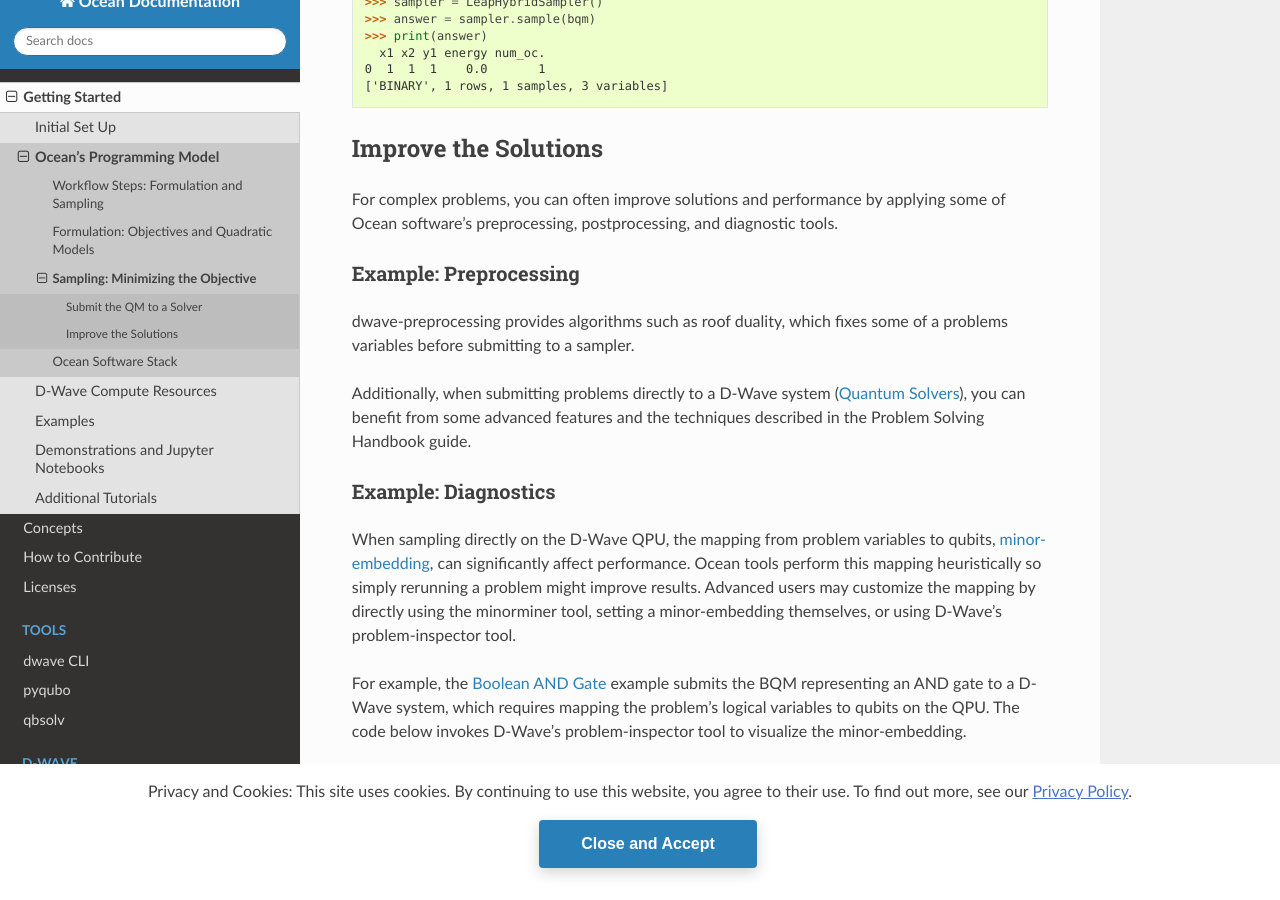
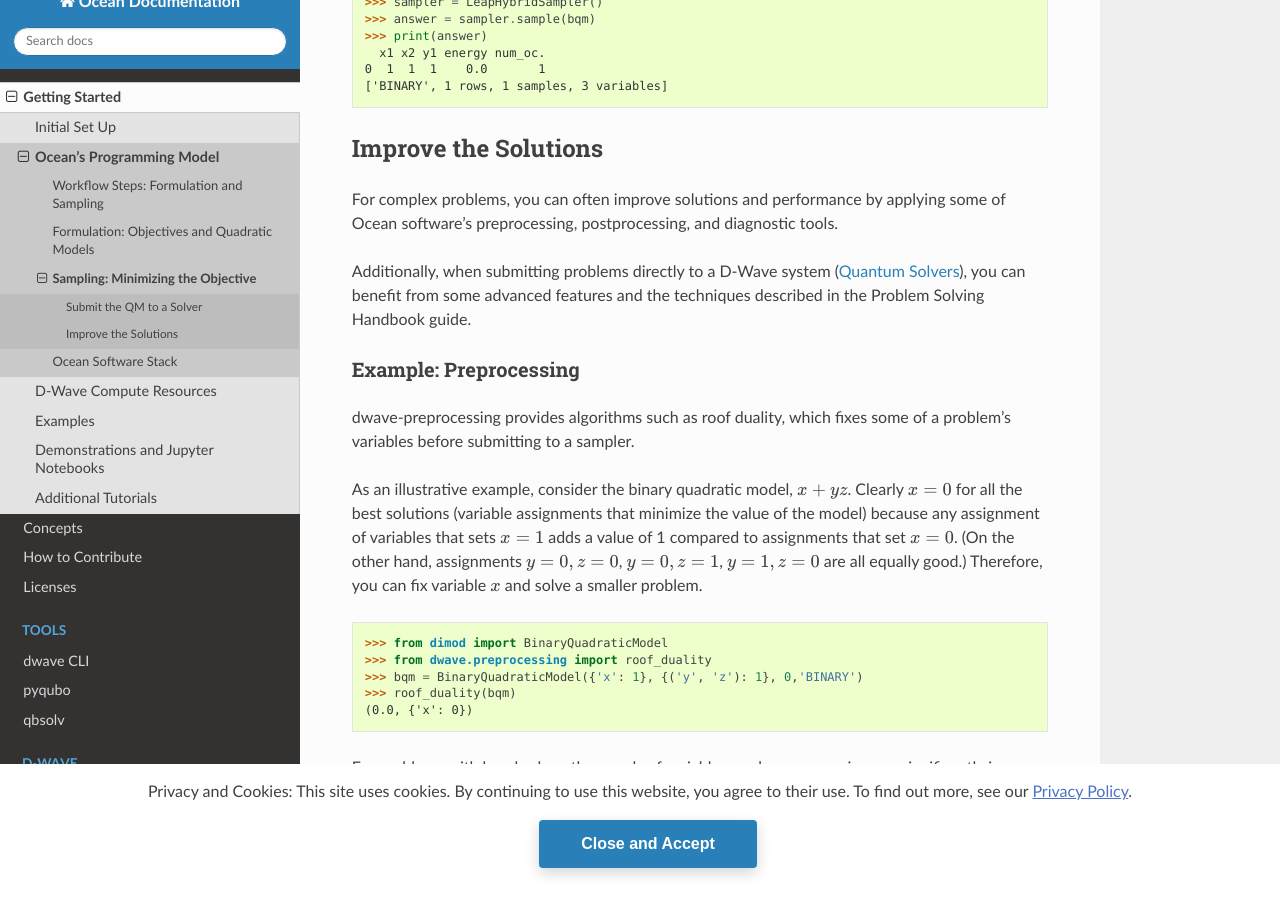
Before and after one commit to dwavesystems/dwave-ocean-sdk, a Sphinx documentation site: the page built from docs/overview/samplers.rst, in a window 1280 px wide and 900 px high, scrolled down 871 px. Built offline with Sphinx 7.4.7 and the Read the Docs theme 2.0.0, drawn with Linux system fonts in a browser that asks for light colours; pages that are not in the unit, such as notebooks, are missing from menus; the version number could not be read and is left out.

Commit message:
Add preprocessing example to Samplers

```diff
--- a/docs/overview/samplers.rst
+++ b/docs/overview/samplers.rst
@@ -54,16 +54,33 @@
 For complex problems, you can often improve solutions and performance by applying
 some of Ocean software's preprocessing, postprocessing, and diagnostic tools.
 
+Additionally, when submitting problems directly to a D-Wave system (:ref:`using_qpu`),
+you can benefit from some advanced features and the techniques described in the
+:std:doc:`Problem Solving Handbook <sysdocs_gettingstarted:doc_handbook>` guide.
+
 Example: Preprocessing
 ----------------------
 
 :std:doc:`dwave-preprocessing <oceandocs:docs_preprocessing/sdk_index>` provides
-algorithms such as roof duality, which fixes some of a problems variables before
+algorithms such as roof duality, which fixes some of a problem's variables before
 submitting to a sampler.
 
-Additionally, when submitting problems directly to a D-Wave system (:ref:`using_qpu`),
-you can benefit from some advanced features and the techniques described in the
-:std:doc:`Problem Solving Handbook <sysdocs_gettingstarted:doc_handbook>` guide.
+As an illustrative example, consider the binary quadratic model, :math:`x + yz`.
+Clearly :math:`x=0` for all the best solutions (variable assignments that minimize
+the value of the model) because any assignment of variables that sets :math:`x=1`
+adds a value of 1 compared to assignments that set :math:`x=0`. (On the other
+hand, assignments :math:`y=0, z=0`, :math:`y=0, z=1`, :math:`y=1, z=0` are all
+equally good.) Therefore, you can fix variable :math:`x` and solve a smaller
+problem.
+
+>>> from dimod import BinaryQuadraticModel
+>>> from dwave.preprocessing import roof_duality
+>>> bqm = BinaryQuadraticModel({'x': 1}, {('y', 'z'): 1}, 0,'BINARY')
+>>> roof_duality(bqm)
+(0.0, {'x': 0})
+
+For problems with hundreds or thousands of variables, such preprocessing can
+significantly improve performance.
 
 Example: Diagnostics
 ---------------------
@@ -72,9 +89,9 @@
 :term:`minor-embedding`, can significantly
 affect performance. Ocean tools perform this mapping heuristically so simply rerunning
 a problem might improve results. Advanced users may customize the mapping by directly
-using the :doc:`minorminer </docs_minorminer/source/sdk_index>` tool, setting
-a minor-embedding themselves, or using
-D-Wave's :doc:`problem-inspector </docs_inspector/sdk_index>` tool.
+using the :std:doc:`minorminer <oceandocs:docs_minorminer/source/sdk_index>` tool,
+setting a minor-embedding themselves, or using D-Wave's
+:doc:`problem-inspector </docs_inspector/sdk_index>` tool.
 
 For example, the :ref:`and` example submits the BQM representing an AND gate
 to a D-Wave system, which requires mapping the problem's logical variables
```
Also changed, not shown: docs/overview/formulation.rst (+8 -8 lines).
